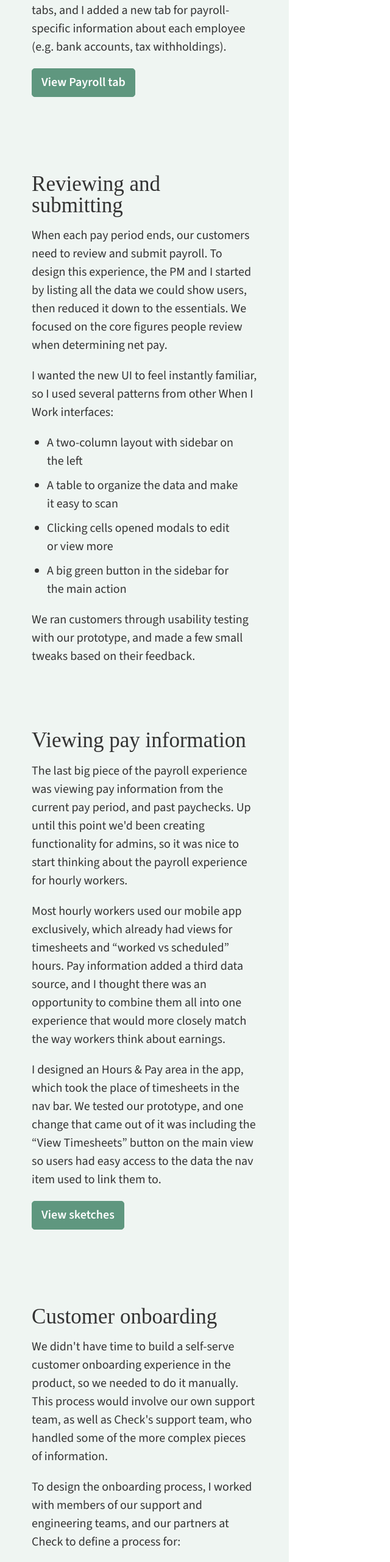
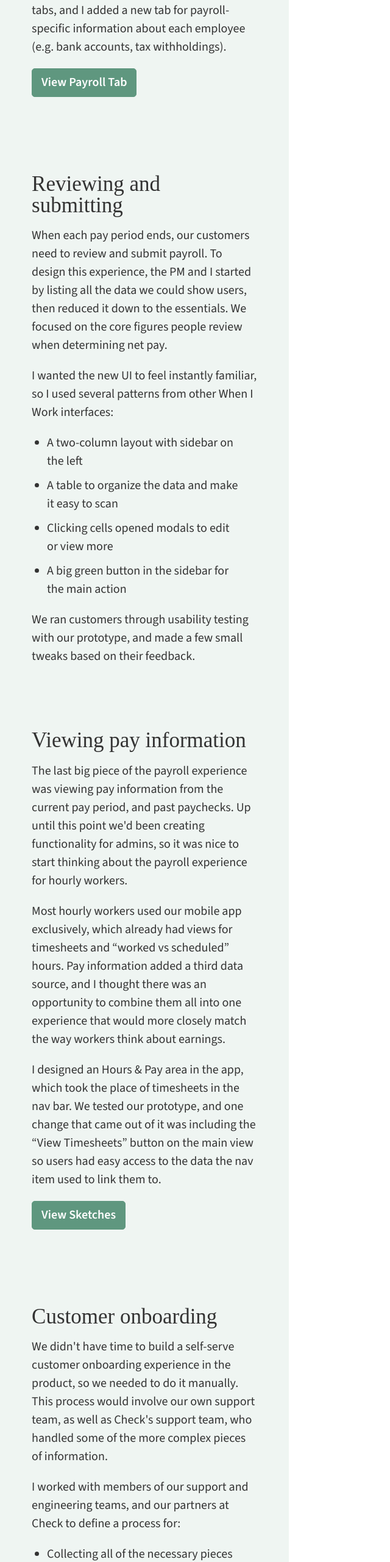
Before and after one commit to nickwellner/portfolio, a plain HTML site: page payroll.html in a window 1280 px wide. Shown: the part 1970-4531 px from the top of the page at 61% size, without its empty margins (0-640 px from the left). Drawn offline with nearby package versions, Linux system fonts and the light colour scheme; a script that the page names is missing; a web font is replaced by a local one.

Commit message:
More tweaks, hid Hire link

```diff
--- a/payroll.html
+++ b/payroll.html
@@ -51,7 +51,7 @@
 			</div>
 			<p class="margin-top-1">I designed two information architectures for the new data set, and decided the second one would present all of the information more intuitively for users.</p>
 			<p>Some of the new fields went into existing tabs, and I added a new tab for payroll-specific information about each employee (e.g. bank accounts, tax withholdings).</p>
-			<a class="button button--primary display-wide" target="_blank" href="img/payroll-payroll-tab.png">View Payroll tab</a>
+			<a class="button button--primary display-wide" target="_blank" href="img/payroll-payroll-tab.png">View Payroll Tab</a>
 			<div class="inline-figure">
 				<img src="img/payroll-payroll-tab.png" />
 				<div class="caption">New Payroll tab in the User Details modal. <a target="_blank" href="img/payroll-payroll-tab.png">View larger</a></div>
@@ -81,7 +81,7 @@
 			</div>
 			<p class="margin-top-1">Most hourly workers used our mobile app exclusively, which already had views for timesheets and “worked vs scheduled” hours. Pay information added a third data source, and I thought there was an opportunity to combine them all into one experience that would more closely match the way workers think about earnings.</p>
 			<p>I designed an Hours & Pay area in the app, which took the place of timesheets in the nav bar. We tested our prototype, and one change that came out of it was including the “View Timesheets” button on the main view so users had easy access to the data the nav item used to link them to.</p>
-			<a class="button button--primary display-wide" target="_blank" href="img/payroll-hp-ideation.png">View sketches</a>
+			<a class="button button--primary display-wide" target="_blank" href="img/payroll-hp-ideation.png">View Sketches</a>
 			<div class="inline-figure">
 				<script src="https://fast.wistia.com/player.js" async></script>
 				<script src="https://fast.wistia.com/embed/53ocaj4yvz.js" async type="module"></script>
@@ -91,7 +91,7 @@
 			</div>
 			<h3 id="section5">Customer onboarding</h3>
 			<p>We didn't have time to build a self-serve customer onboarding experience in the product, so we needed to do it manually. This process would involve our own support team, as well as Check's support team, who handled some of the more complex pieces of information.</p>
-			<p>To design the onboarding process, I worked with members of our support and engineering teams, and our partners at Check to define a process for:</p>
+			<p>I worked with members of our support and engineering teams, and our partners at Check to define a process for:</p>
 			<ul>
 				<li>Collecting all of the necessary pieces of information</li>
 				<li>Facilitating hand-offs between When I Work and Check</li>
@@ -111,12 +111,12 @@
 		<section class="next-case">
 			<div class="container">
 				<h3>Where to next?</h3>
-				<a class="fancy-link" href="hire.html">
+				<!-- <a class="fancy-link" href="hire.html">
 					Hire: Launching an applicant tracking product
 					<span class="link-arrow-container">
 						<span class="link-arrow">&#8594;</span>
 					</span>
-				</a>
+				</a> -->
 				<a class="fancy-link" href="index.html">
 					Home
 					<span class="link-arrow-container">
```
